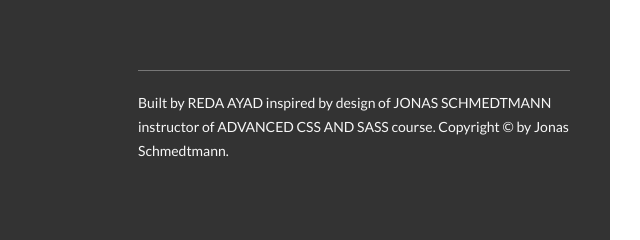
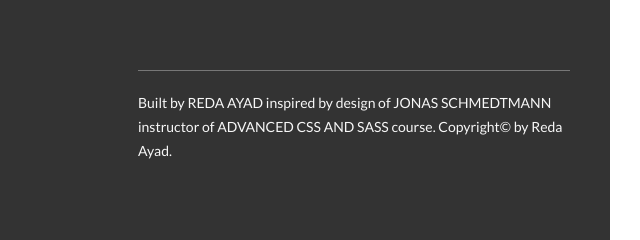
Before and after one commit to Reda-Ayyad/Natours, a website: page index.html in a window 1280 px wide. Shown: the part 5924-6164 px from the top of the page, 640-1280 px from the left. Drawn offline with Linux system fonts and the light colour scheme; a web font is replaced by a local one.

Commit message:
Rewrite the copyright section

```diff
--- a/index.html
+++ b/index.html
@@ -383,7 +383,7 @@
                 </div>
                 <div class="col-1-of-2">
                     <p class="footer__copyright">
-                        Built by <a href="#" class="footer__link">Reda Ayad</a> inspired by design of <a href="#" class="footer__link">Jonas Schmedtmann</a> instructor of <a href="#" class="footer__link">Advanced css and sass</a> course. Copyright &copy; by Jonas Schmedtmann.
+                        Built by <a href="#" class="footer__link">Reda Ayad</a> inspired by design of <a href="#" class="footer__link">Jonas Schmedtmann</a> instructor of <a href="#" class="footer__link">Advanced css and sass</a> course. Copyright&copy; by Reda Ayad.
                     </p>
                 </div>
             </div>
```
